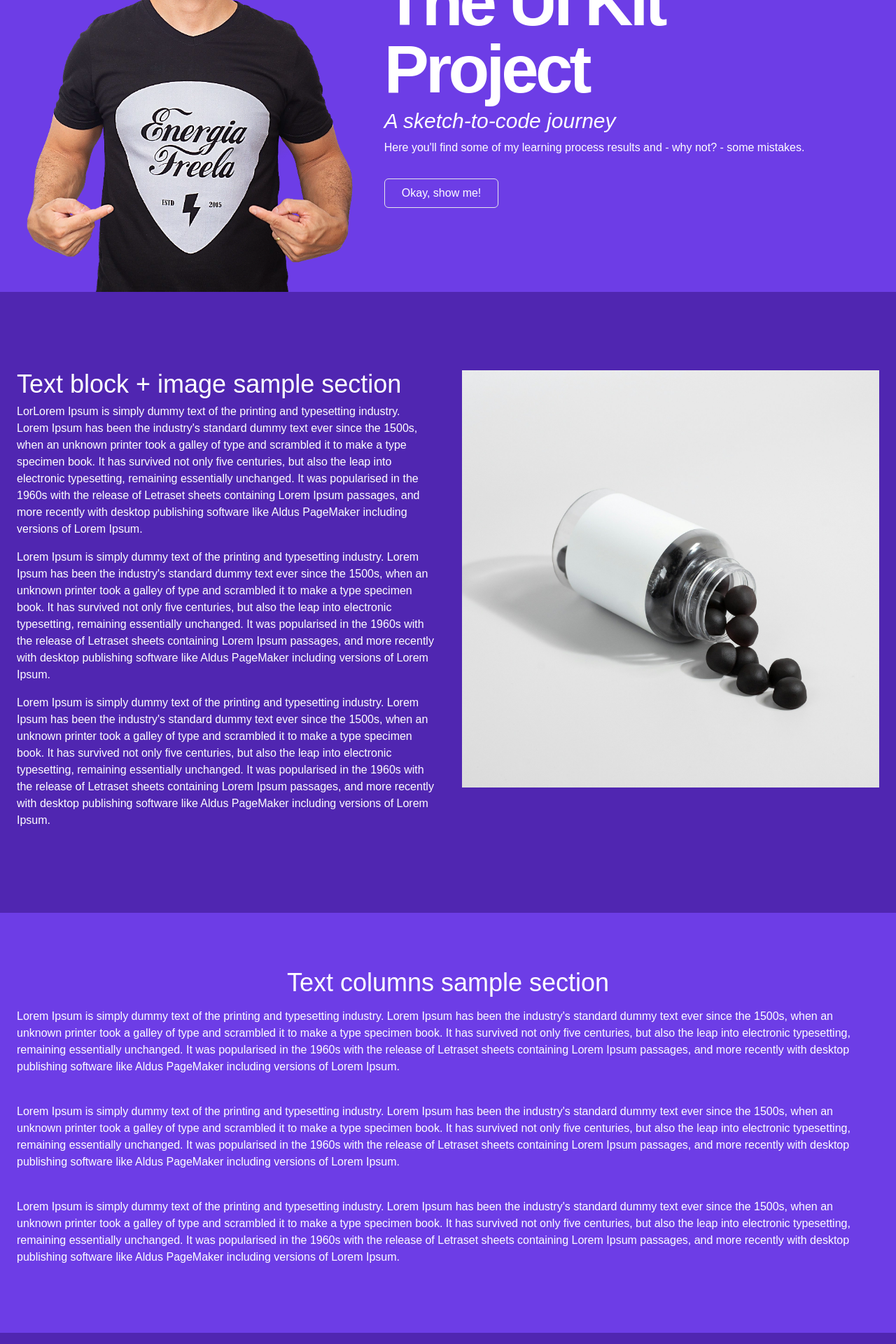
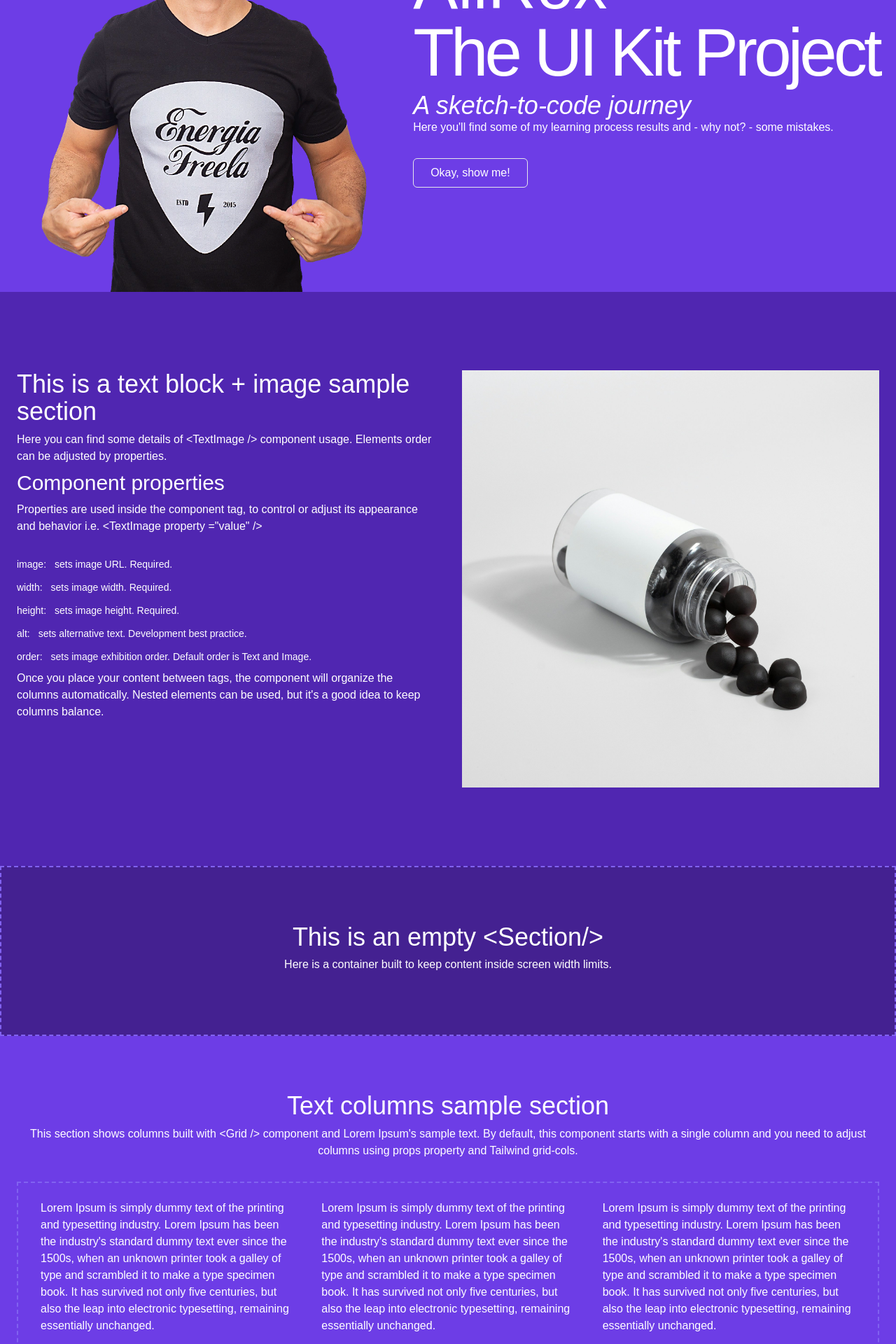
Before and after one commit to allrox/allrox-ui-kit, a Next.js app: page / in a window 1280 px wide. Shown: the part 360-2280 px from the top of the page at 70% size. Built offline with nearby package versions, Linux system fonts and the light colour scheme.

Commit message:
Ajustes e melhorias de visual e conteúdo. Uso dos novos componentes, Spacing e PropertyTag

```diff
--- a/src/app/page.js
+++ b/src/app/page.js
@@ -13,8 +13,16 @@ import { FaGithub } from "react-icons/fa";
 import { FaLinkedin } from "react-icons/fa";
 import { FaInstagram } from "react-icons/fa";
 import { FaYoutube } from "react-icons/fa";
+import Spacing from "./components/ui/Spacing";
+import PropertyTag from "./components/PropertyTag";
 
 export default function Home() {
+
+  /* Constantes para controle de espaçamento */
+  const xs = 4;
+  const sm = 10;
+  const lg = 16;
+
   return (
     <div>
       <Hero>
@@ -28,37 +36,55 @@ export default function Home() {
 
         <div className="flex flex-col md:flex-row gap-2 md:gap-8 md:pt-8 w-full">
           <div className="flex flex-col justify-center content-center" >
-            <h1 className="mb-2"><span className="font-thin">AllRox</span><br /><span className="font-bold md:text-7xl xl:text-8xl leading-none tracking-tighter">The UI Kit Project</span></h1>
-            <h3 className="italic font-thin">A sketch-to-code journey</h3>
-            <p className="mb-8">Here you&apos;ll find some of my learning process results and - why not? - some mistakes.</p>
-            <Button cta="Okay, show me!" link="#imageandtext" props="w-full sm:w-fit" />
+            <h1 className="mb-2 mt-2 sm:mt-0"><span className="font-thin lg:text-8xl">AllRox</span><br /><span className="md:text-7xl xl:text-8xl leading-none tracking-tighter">The UI Kit Project</span></h1>
+            <h2 className="italic font-thin">A sketch-to-code journey</h2>
+            <p className="mt-0 md:mb-8">Here you&apos;ll find some of my learning process results and - why not? - some mistakes.</p>
+            <Button cta="Okay, show me!" link="#imageandtext" props="hidden md:block w-full sm:w-fit" arialabel="Começar a navegação" />
           </div>
-          <Image className="lg:max-w-[40%] mx-auto order-last md:order-first" src="/allrox.webp" width={650} height={650} alt="Imagem ilustrativa" />
+          <Image className="lg:max-w-[40%] mx-auto order-last md:order-first" src="/allrox.webp" width={650} height={650} loading="eager" alt="Imagem ilustrativa" />
         </div>
 
       </Hero>
 
       <Section props="bg-primary-800" id="imageandtext">
         <TextImage image="/mockup-1x1.jpg" width={640} height={640} alt="Imagem ilustrativa" order="order-first sm:order-last">
-          <h2>Text block + image sample section</h2>
-          <p>LorLorem Ipsum is simply dummy text of the printing and typesetting industry. Lorem Ipsum has been the industry&apos;s standard dummy text ever since the 1500s, when an unknown printer took a galley of type and scrambled it to make a type specimen book. It has survived not only five centuries, but also the leap into electronic typesetting, remaining essentially unchanged. It was popularised in the 1960s with the release of Letraset sheets containing Lorem Ipsum passages, and more recently with desktop publishing software like Aldus PageMaker including versions of Lorem Ipsum.</p>
-          <p>Lorem Ipsum is simply dummy text of the printing and typesetting industry. Lorem Ipsum has been the industry&apos;s standard dummy text ever since the 1500s, when an unknown printer took a galley of type and scrambled it to make a type specimen book. It has survived not only five centuries, but also the leap into electronic typesetting, remaining essentially unchanged. It was popularised in the 1960s with the release of Letraset sheets containing Lorem Ipsum passages, and more recently with desktop publishing software like Aldus PageMaker including versions of Lorem Ipsum.</p>
-          <p>Lorem Ipsum is simply dummy text of the printing and typesetting industry. Lorem Ipsum has been the industry&apos;s standard dummy text ever since the 1500s, when an unknown printer took a galley of type and scrambled it to make a type specimen book. It has survived not only five centuries, but also the leap into electronic typesetting, remaining essentially unchanged. It was popularised in the 1960s with the release of Letraset sheets containing Lorem Ipsum passages, and more recently with desktop publishing software like Aldus PageMaker including versions of Lorem Ipsum.</p>
+          <div>
+            <h2>This is a text block + image sample section</h2>
+            <p>Here you can find some details of {`<TextImage />`} component usage. Elements order can be adjusted by properties.</p>
+            <h3>Component properties</h3>
+            <p className="mb-8">Properties are used inside the component tag, to control or adjust its appearance and behavior i.e. {`<TextImage`} <span className="property"> property</span>{` ="value" />`}</p>
+            <PropertyTag tag="image" text="sets image URL. Required." />
+            <PropertyTag tag="width" text="sets image width.  Required." />
+            <PropertyTag tag="height" text="sets image height.  Required." />
+            <PropertyTag tag="alt" text="sets alternative text. Development best practice." />
+            <PropertyTag tag="order" text="sets image exhibition order. Default order is Text and Image." />
+            <p>Once you place your content between tags, the component will organize the columns automatically. Nested elements can be used, but it&apos;s a good idea to keep columns balance.</p>
+          </div>
         </TextImage>
+      </Section>
+
+      <Section props="flex flex-col border border-dashed border-2 border-primary-500 justify-center text-center bg-primary-900">
+        <h2>This is an empty {`<Section/>`}</h2>
+        <p>Here is a container built to keep content inside screen width limits.</p>
       </Section>
 
       <Section id="columns" >
         <h2 className="text-center">Text columns sample section</h2>
-        <Grid cols="md:grid-cols-3">
-          <div>Lorem Ipsum is simply dummy text of the printing and typesetting industry. Lorem Ipsum has been the industry&apos;s standard dummy text ever since the 1500s, when an unknown printer took a galley of type and scrambled it to make a type specimen book. It has survived not only five centuries, but also the leap into electronic typesetting, remaining essentially unchanged. It was popularised in the 1960s with the release of Letraset sheets containing Lorem Ipsum passages, and more recently with desktop publishing software like Aldus PageMaker including versions of Lorem Ipsum.</div>
-          <div>Lorem Ipsum is simply dummy text of the printing and typesetting industry. Lorem Ipsum has been the industry&apos;s standard dummy text ever since the 1500s, when an unknown printer took a galley of type and scrambled it to make a type specimen book. It has survived not only five centuries, but also the leap into electronic typesetting, remaining essentially unchanged. It was popularised in the 1960s with the release of Letraset sheets containing Lorem Ipsum passages, and more recently with desktop publishing software like Aldus PageMaker including versions of Lorem Ipsum.</div>
-          <div>Lorem Ipsum is simply dummy text of the printing and typesetting industry. Lorem Ipsum has been the industry&apos;s standard dummy text ever since the 1500s, when an unknown printer took a galley of type and scrambled it to make a type specimen book. It has survived not only five centuries, but also the leap into electronic typesetting, remaining essentially unchanged. It was popularised in the 1960s with the release of Letraset sheets containing Lorem Ipsum passages, and more recently with desktop publishing software like Aldus PageMaker including versions of Lorem Ipsum.</div>
+        <p className="text-center">This section shows columns built with {`<Grid />`} component and Lorem Ipsum&apos;s sample text. By default, this component starts with a single column and you need to adjust columns using <span className="property">props</span> property and Tailwind <span className="property">grid-cols</span>.</p>
+        <Spacing bottom={sm} />
+        <Grid props="md:grid-cols-3 border border-2 border-primary-500 border-dashed px-8 pb-8">
+          <p>Lorem Ipsum is simply dummy text of the printing and typesetting industry. Lorem Ipsum has been the industry&apos;s standard dummy text ever since the 1500s, when an unknown printer took a galley of type and scrambled it to make a type specimen book. It has survived not only five centuries, but also the leap into electronic typesetting, remaining essentially unchanged. </p>
+
+          <p>Lorem Ipsum is simply dummy text of the printing and typesetting industry. Lorem Ipsum has been the industry&apos;s standard dummy text ever since the 1500s, when an unknown printer took a galley of type and scrambled it to make a type specimen book. It has survived not only five centuries, but also the leap into electronic typesetting, remaining essentially unchanged. </p>
+
+          <p>Lorem Ipsum is simply dummy text of the printing and typesetting industry. Lorem Ipsum has been the industry&apos;s standard dummy text ever since the 1500s, when an unknown printer took a galley of type and scrambled it to make a type specimen book. It has survived not only five centuries, but also the leap into electronic typesetting, remaining essentially unchanged. </p>
         </Grid>
       </Section>
 
       <Section props="bg-primary-800" id="cards">
         <h2 className="text-center">This is a <span className="italic">grid section</span></h2>
         <h3 className="text-center">Here is a subtitle</h3>
+        <Spacing bottom={sm} />
         <p>Lorem Ipsum is simply dummy text of the printing and typesetting industry. Lorem Ipsum has been the industry&apos;s standard dummy text ever since the 1500s, when an unknown printer took a galley of type and scrambled it to make a type specimen book. It has survived not only five centuries, but also the leap into electronic typesetting, remaining essentially unchanged. It was popularised in the 1960s with the release of Letraset sheets containing Lorem Ipsum passages, and more recently with desktop publishing software like Aldus PageMaker including versions of Lorem Ipsum.</p>
 
         <Grid props="sm:grid-cols-2 md:grid-cols-3 lg:grid-cols-4">
@@ -83,26 +109,26 @@ export default function Home() {
       </Section>
 
       <Section>
-        <div className="flex flex-col md:flex-row items-center justify-between gap-10">
-          <div>
-            <Image src="/allrox-logo.svg" alt="Logo AllRox" width={180} height={80} className="mb-4" />
+        <div className="flex flex-col items-center justify-between gap-10">
+          <div className="flex flex-col items-center">
+            <Image src="/allrox-logo.svg" alt="Logo AllRox" width={150} height={80} className="mb-4" />
             <p>The UI Kit Project</p>
             <div className="flex flex-row gap-4 text-3xl mt-4">
-              <a href="https://github.com/allrox" target="_blank">
+              <a href="https://github.com/allrox" target="_blank" aria-label="Link para o Github">
                 <FaGithub />
               </a>
-              <a href="https://www.linkedin.com/in/allrox/" target="_blank">
+              <a href="https://www.linkedin.com/in/allrox/" target="_blank" aria-label="Link para o LinkedIn">
                 <FaLinkedin />
               </a>
-              <a href="https://youtube.com/@allrox" target="_blank">
+              <a href="https://youtube.com/@allrox" target="_blank" aria-label="Link para o YouTube">
                 <FaYoutube />
               </a>
-              <a href="https://instagram.com/allrox" target="_blank">
+              <a href="https://instagram.com/allrox" target="_blank" aria-label="Link para o Instagram">
                 <FaInstagram />
               </a>
             </div>
           </div>
-          <div>
+          {/* <div className="flex flex-col items-center sm:items-start">
             <h4 className="text-lg font-bold">Footer Title</h4>
             <ul>
               <li>MenuItem</li>
@@ -111,7 +137,7 @@ export default function Home() {
               <li>MenuItem</li>
             </ul>
           </div>
-          <div>
+          <div className="flex flex-col items-center sm:items-start">
             <h4 className="text-lg font-bold">Footer Title</h4>
             <ul>
               <li>MenuItem</li>
@@ -120,7 +146,7 @@ export default function Home() {
               <li>MenuItem</li>
             </ul>
           </div>
-          <div>
+          <div className="flex flex-col items-center sm:items-start">
             <h4 className="text-lg font-bold">Footer Title</h4>
             <ul>
               <li>MenuItem</li>
@@ -128,7 +154,7 @@ export default function Home() {
               <li>MenuItem</li>
               <li>MenuItem</li>
             </ul>
-          </div>
+          </div> */}
         </div>
       </Section>
     </div>
```
